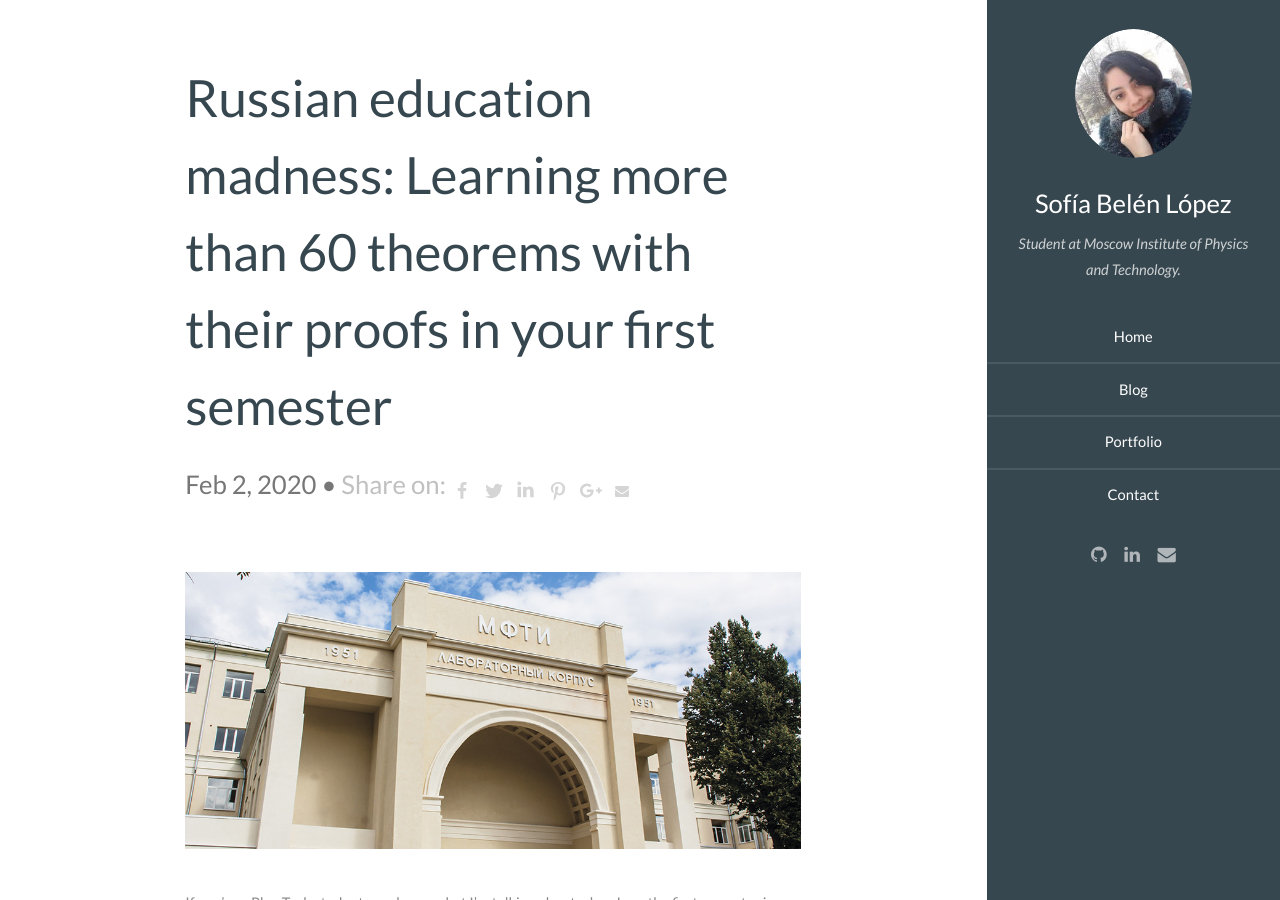
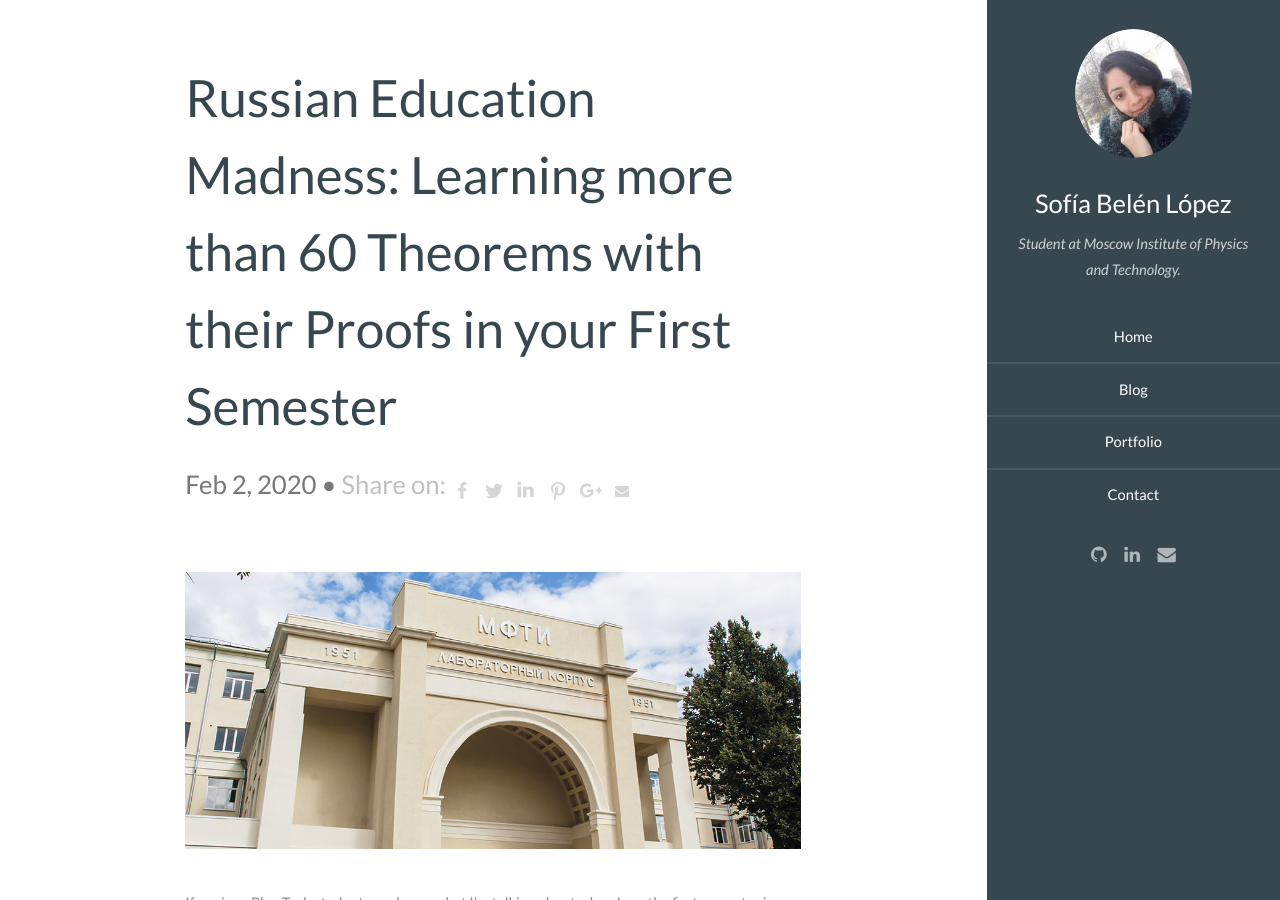
Before and after one commit to sofiabelen/sofiabelen.github.io, a Jekyll site: the page built from _posts/2020-02-02-russian-education-maddness.md, in a window 1280 px wide and 900 px high. Built offline with Jekyll 4.4.1, drawn with Linux system fonts in a browser that asks for light colours; Markdown is read by kramdown in place of the engine named in the settings; formulas are drawn with MathJax 3; comment, search, counter and statistics services are not loaded.

```diff
--- a/_posts/2020-02-02-russian-education-maddness.md
+++ b/_posts/2020-02-02-russian-education-maddness.md
@@ -1,6 +1,6 @@
 ---
 layout: post
-title: "Russian education madness: Learning more than 60 theorems with their proofs in your first semester"
+title: "Russian Education Madness: Learning more than 60 Theorems with their Proofs in your First Semester"
 categories: blog
 image: /images/mipt2.jpg
 preview: "How to survive in a Russian university as a foreign student."
```
